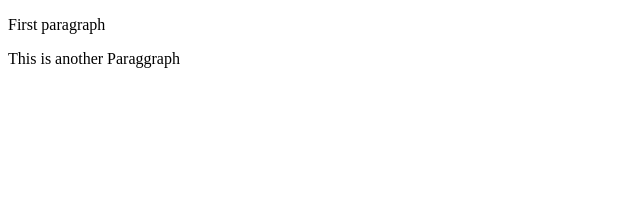
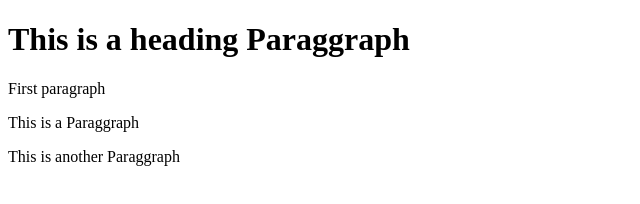
Before and after one commit to MDMEHEDIHASA/amigo, a plain HTML site: page index.html in a window 1280 px wide. Shown: the whole page, without its empty margins (0-640 px from the left). Drawn offline with Linux system fonts and the light colour scheme.

Commit message:
Update index.html

```diff
--- a/index.html
+++ b/index.html
@@ -7,7 +7,9 @@
     <title>Page Title</title>
 </head>
 <body>
+    <h1>This is a heading Paraggraph</h1>
    <p>First paragraph</p>
+    <p>This is a Paraggraph</p>
     <p>This is another Paraggraph</p>
 </body>
 </html>
```
